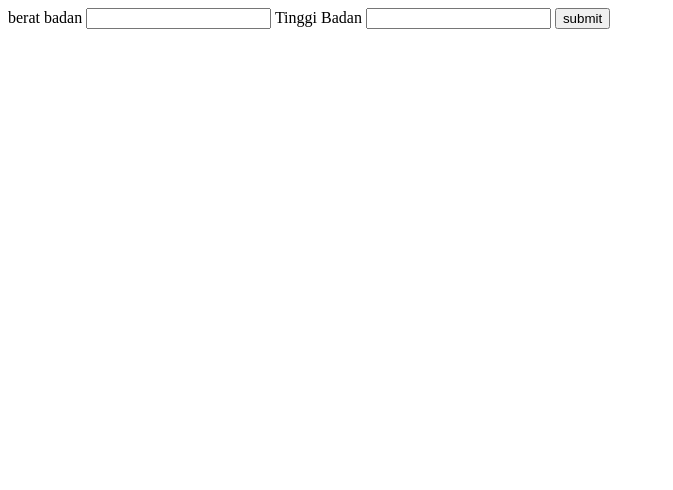
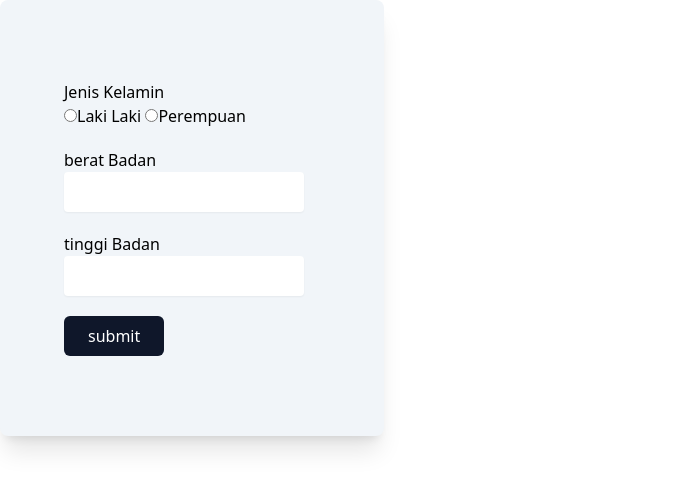
Before and after one commit to Igprad01/PerhitunganBMI, a website: page public/index.html in a window 1280 px wide. Shown: the whole page, without its empty margins (0-673 px from the left). Drawn offline with Linux system fonts and the light colour scheme.

Commit message:
initial commit

```diff
--- a/public/index.html
+++ b/public/index.html
@@ -4,17 +4,27 @@
     <meta charset="UTF-8">
     <meta name="viewport" content="width=device-width, initial-scale=1.0">
     <title>Document</title>
+    <link href="./css/output.css" rel="stylesheet">
 </head>
 <body>
-    <div>
-        <form action="#">
-           <label for="#">berat badan</label>
-           <input type="number" name="berat" id="beratBadan">
-           <label for="#">Tinggi Badan</label>
-           <input type="number" name="tinggi Badan" id="tinggiBadan">
-           <button type="submit" id="submit" onclick="inputBerat()">submit</button>
-        </form>
-    </div>
-    <script src="./js/script.js"></script>
+  <div class="w-full max-w-96">
+    <form action="#" class="shadow-xl bg-slate-100 pt-20 pb-20 pl-16 pr-20 rounded-lg">
+        <div class="mb-5">
+           <label for="#" class="block">Jenis Kelamin</label>
+           <label for="#"><input type="radio" name="laki laki" id="lakiLaki">Laki Laki</label>
+           <label for="#"><input type="radio" name="laki laki" id="perempuan">Perempuan</label>
+        </div>
+        <div class="mb-5">
+            <label for="#">berat Badan</label>
+            <input type="number" name="berat Badan" class="px-4 py-2 w-full outline-none rounded shadow-sm" id="beratBadan">
+        </div>
+        <div class="mb-5">
+            <label for="#">tinggi Badan</label>
+            <input type="number" name="tinggi Badan" class="px-4 py-2 w-full outline-none rounded shadow-sm" id="tinggiBadan">
+        </div>
+        <button type="submit" id="submit" class="px-6 py-2 bg-slate-900 text-white rounded-md" onclick="inputBerat()">submit</button>
+    </form>
+  </div>
+  <script src="./js/script.js"></script>
 </body>
 </html>
--- a/public/js/script.js
+++ b/public/js/script.js
@@ -1,6 +1,7 @@
 function inputBerat() {
     const berat = parseFloat(document.getElementById('beratBadan').value);
     const tinggi = parseFloat(document.getElementById('tinggiBadan').value) / 100;
+    const laki = document.getElementById('lakiLaki');
     let totalBerat = berat / (tinggi * tinggi);
 
     if (totalBerat < 18.5) {
--- /dev/null
+++ b/src/input.css
@@ -0,0 +1,3 @@
+@tailwind base;
+@tailwind components;
+@tailwind utilities;
--- /dev/null
+++ b/tailwind.config.js
@@ -0,0 +1,8 @@
+/** @type {import('tailwindcss').Config} */
+module.exports = {
+  content: ["./public/**/*.{html,js}"],
+  theme: {
+    extend: {},
+  },
+  plugins: [],
+}
```
Also changed, not shown: package.json (+6 -2 lines), public/css/output.css (added), 2 other files.
